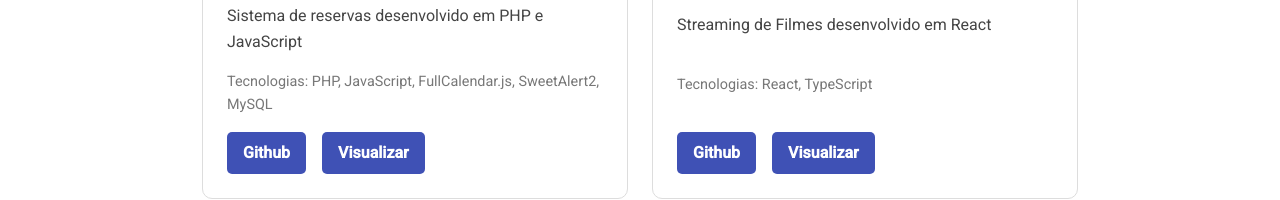
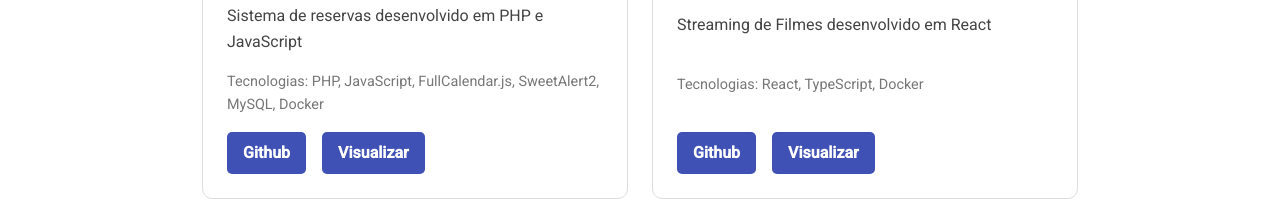
Before and after one commit to Gilvan-R-A/portfolio, an Angular app: page /projects in a window 1280 px wide. Shown: the part 601-801 px from the top of the page. Built offline with nearby package versions, Linux system fonts and the light colour scheme.

Commit message:
feat: informs projects with docker implemented

```diff
--- a/src/app/projects/projects.component.ts
+++ b/src/app/projects/projects.component.ts
@@ -23,13 +23,13 @@ import { MatSelectModule } from '@angular/material/select';
 export class ProjectsComponent {
   selectedTech: string = '';
 
-  technologies = ['Angular', 'React', 'PHP', 'Java', 'Node.js', 'TypeScript','JavaScript', 'Spring Boot'];
+  technologies = ['Angular', 'React', 'PHP', 'Java', 'Node.js', 'TypeScript','JavaScript', 'Spring Boot', 'Docker'];
 
   projects = [
     {
       name: 'Sistema de Gerenciamento de Reservas para Hotéis',
       description: 'Sistema de reservas desenvolvido em PHP e JavaScript',
-      technologies: ['PHP', 'JavaScript', 'FullCalendar.js', 'SweetAlert2', 'MySQL'],
+      technologies: ['PHP', 'JavaScript', 'FullCalendar.js', 'SweetAlert2', 'MySQL', 'Docker'],
       github: 'https://github.com/Gilvan-R-A/hotel-reservation-app',
       live: 'https://hotel-reservation-frontend-zxic.onrender.com',
       image: 'assets/img/projects/hotelReservations.png',
@@ -37,7 +37,7 @@ export class ProjectsComponent {
     {
       name: 'Streaming de Filmes',
       description: 'Streaming de Filmes desenvolvido em React',
-      technologies: ['React', 'TypeScript'],
+      technologies: ['React', 'TypeScript', 'Docker'],
       github: 'https://github.com/Gilvan-R-A/movie-streaming-app',
       live: 'https://movie-streaming-app-mu.vercel.app/',
       image: 'assets/img/projects/movieApp.png',
```
